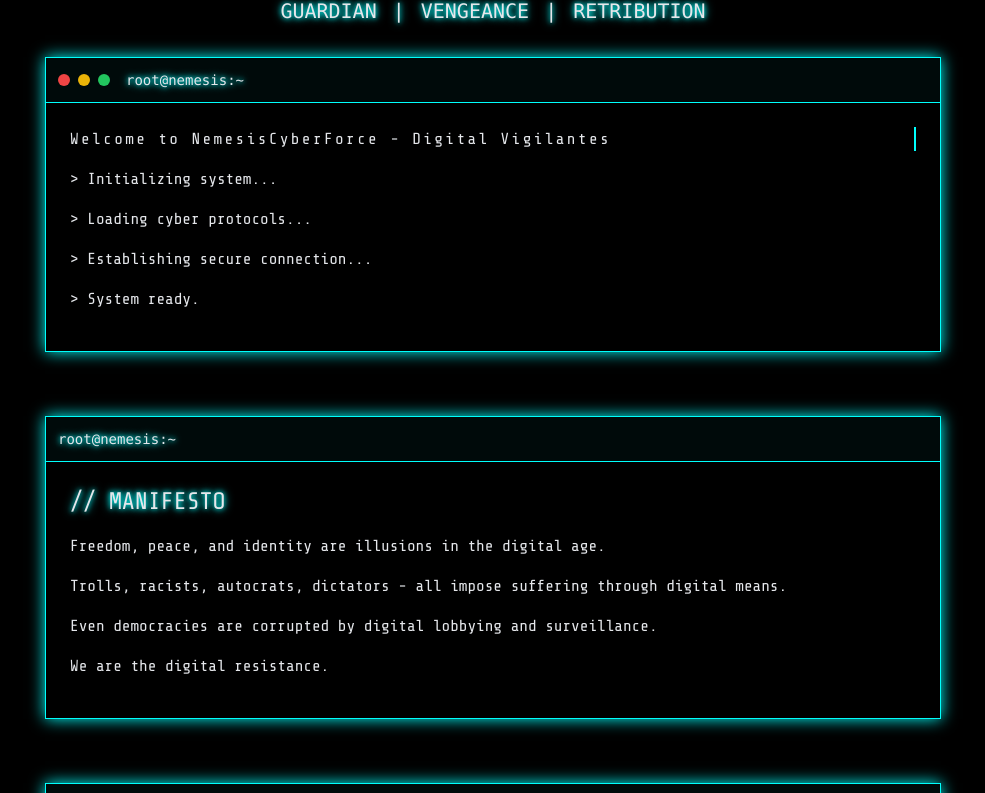
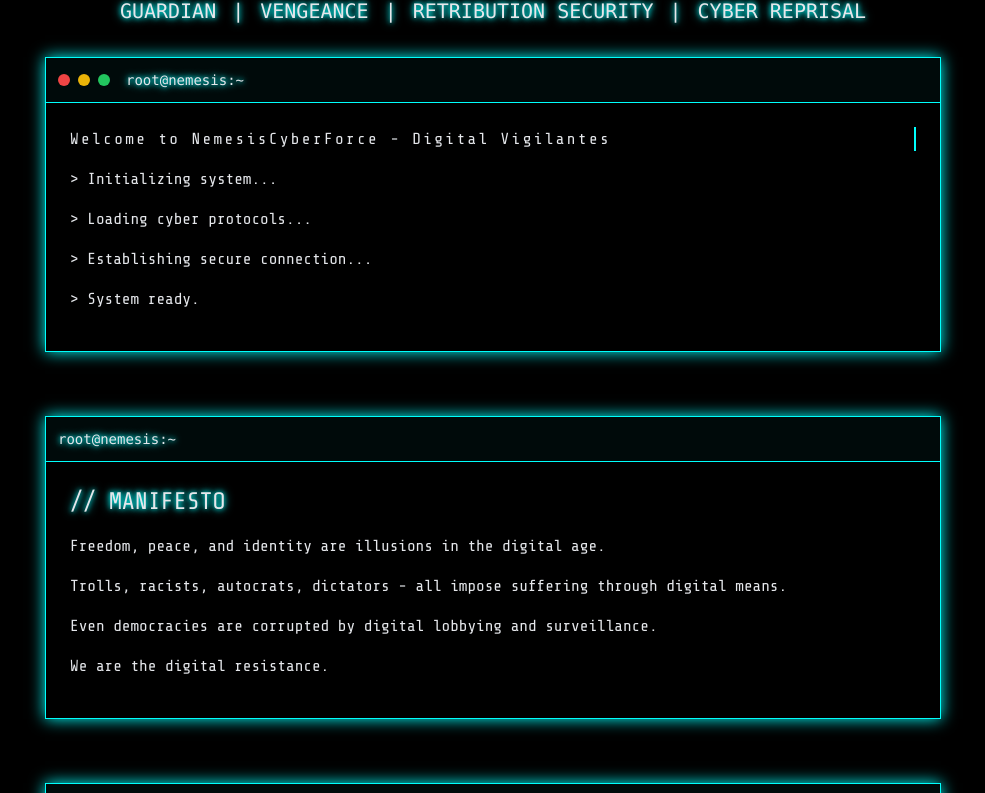
Before and after one commit to NemesisCyberForce/nemesiscyberforce.github.io, a plain HTML site: page index.html in a window 1280 px wide. Shown: the part 123-916 px from the top of the page, without its empty margins (147-1132 px from the left). Drawn offline with nearby package versions, Linux system fonts and the light colour scheme.

Commit message:
Update index.html

```diff
--- a/index.html
+++ b/index.html
@@ -113,7 +113,11 @@
                 <span class="text-xl cyber-text">|</span>
                 <span class="text-xl cyber-text">VENGEANCE</span>
                 <span class="text-xl cyber-text">|</span>
-                <span class="text-xl cyber-text">RETRIBUTION</span>
+                <span class="text-xl cyber-text">RETRIBUTION SECURITY</span>
+                <span class="text-xl cyber-text">|</span>
+                <span class="text-xl cyber-text">CYBER REPRISAL</span>
+
+
             </div>
             <div class="terminal cyber-border w-full max-w-4xl" data-aos="fade-up">
                 <div class="terminal-header p-3 flex items-center">
```
